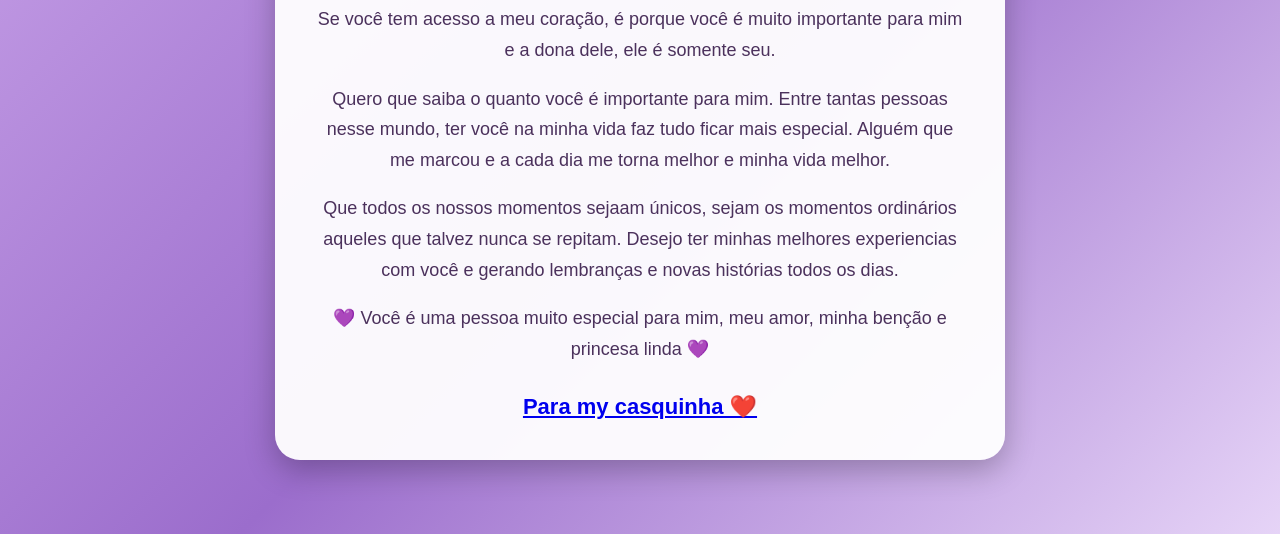
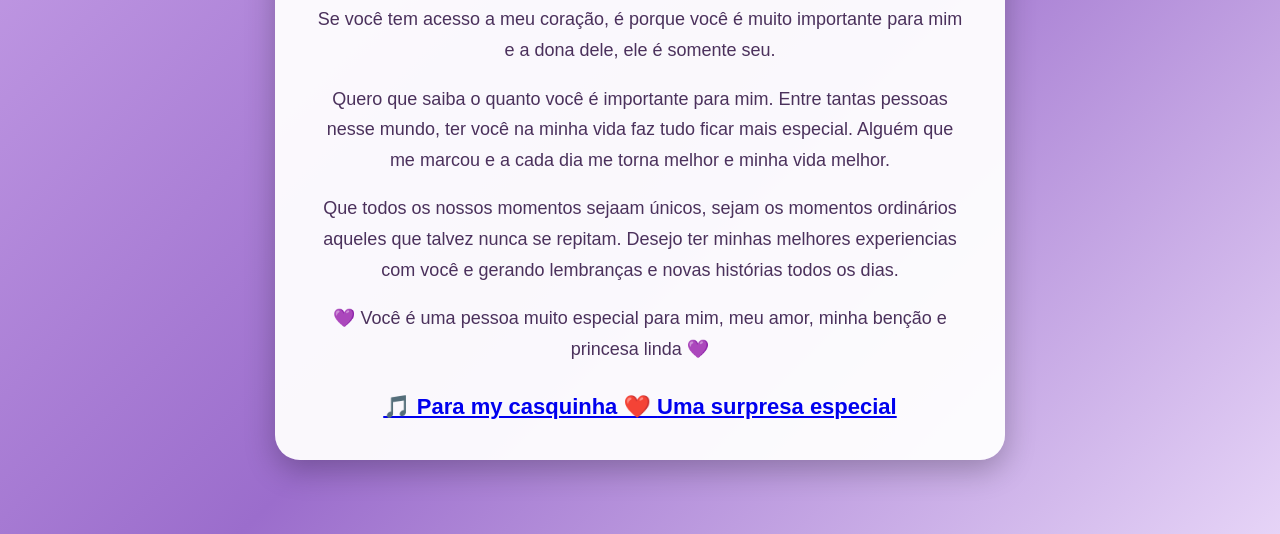
Before and after one commit to Natanael1005-ai/Site-Min, a plain HTML site: page declaracao.html in a window 1280 px wide. Shown: the part 266-800 px from the top of the page. Drawn offline with Linux system fonts and the light colour scheme.

Commit message:
Update declaracao.html

```diff
--- a/declaracao.html
+++ b/declaracao.html
@@ -105,7 +105,12 @@
         </p>
 
         <div class="assinatura">
-            <a href = "musicas.html">Para my casquinha ❤️</a>
+
+<a href="musicas.html" class="botao-musica">
+    🎵 Para my casquinha ❤️
+    <span>Uma surpresa especial</span>
+</a>
+
         </div>
 
     </div>
```
